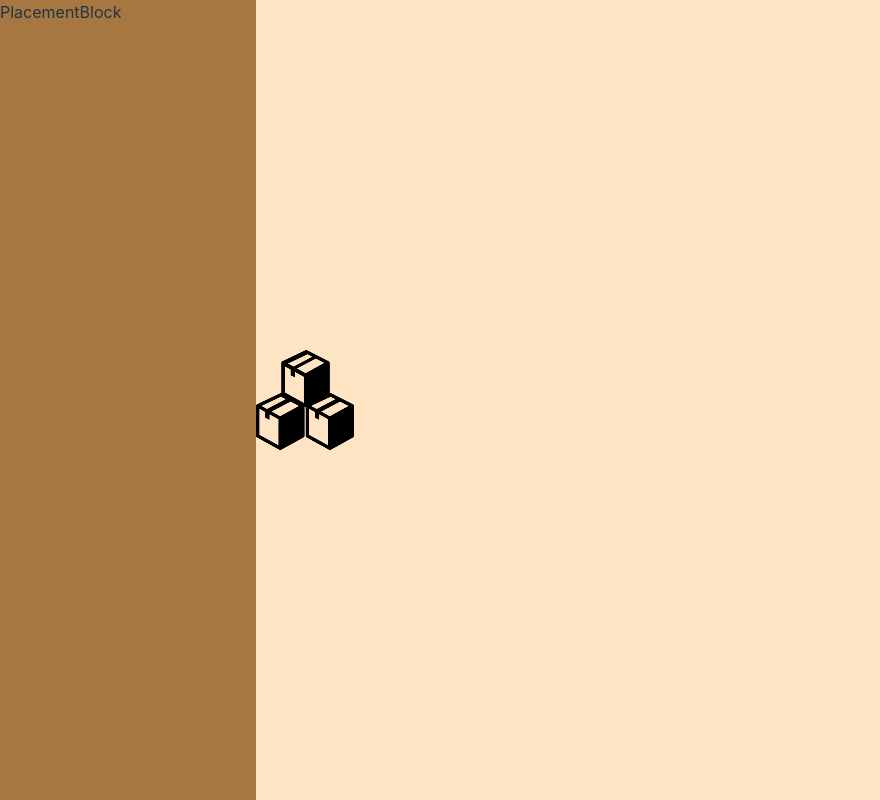
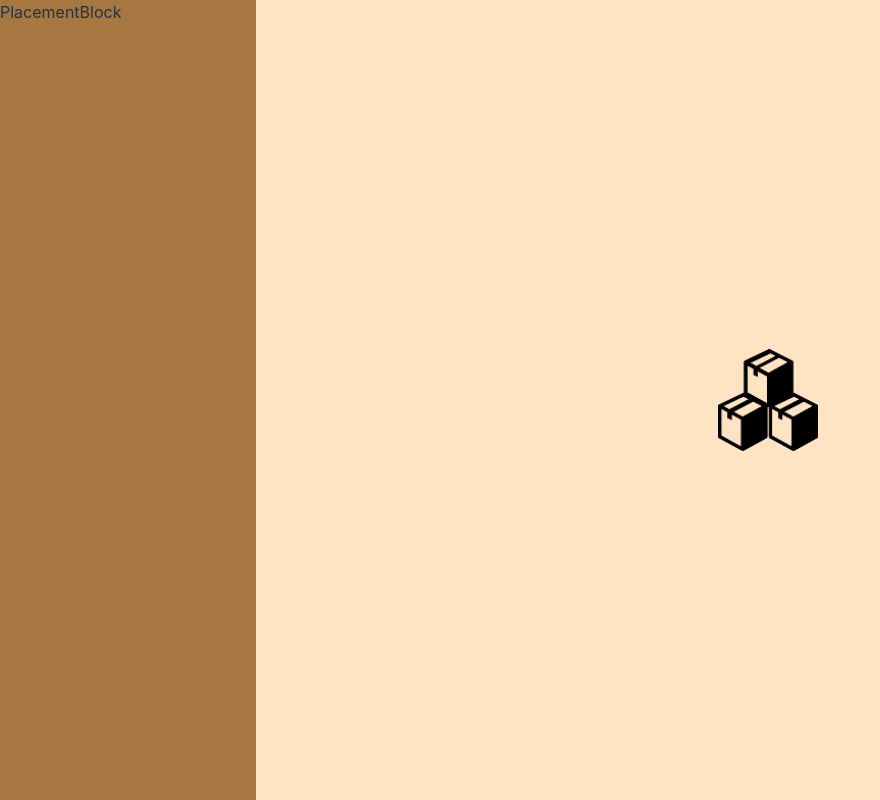
Before and after one commit to 5goto/StockProject, a React (Vite) app in the folder frontend/: page / in a window 1280 px wide. Shown: the whole page, without its empty margins (0-880 px from the left). Built offline with nearby package versions, Linux system fonts and the light colour scheme.

Commit message:
feet(frontend): Add simple hint component

```diff
--- a/frontend/src/UI/hint/Hint.module.css
+++ b/frontend/src/UI/hint/Hint.module.css
@@ -1,10 +1,12 @@
 .hint {
-  flex: 1;
+  flex: 1 1 80%;
   background-color: #ffe4c4;
 
-  margin: 0;
   display: flex;
-  place-items: center;
-  min-height: 100vh;
-  width: 300px;
+  align-items: center;
+  justify-content: center;
 }
+
+.hintImg {
+  width: 100px;
+}
--- a/frontend/src/UI/hint/Hint.tsx
+++ b/frontend/src/UI/hint/Hint.tsx
@@ -4,7 +4,7 @@ import stockPng from '../../assets/stock.png';
 export const Hint = () => {
   return (
     <div className={styles.hint}>
-      <img src={stockPng} alt="stock" />
+      <img className={styles.hintImg} src={stockPng} alt="stock" />
     </div>
   );
 };
--- a/frontend/src/features/placement/PlacementBlock.tsx
+++ b/frontend/src/features/placement/PlacementBlock.tsx
@@ -1,5 +1,10 @@
-import React from 'react';
 import styles from './PlacementBlock.module.css';
+
+const mock = [
+  { id: 1, name: 'Stock A', floor: 1 },
+  { id: 2, name: 'Stock B', floor: 1 },
+  { id: 3, name: 'Stock C', floor: 2 },
+];
 
 export default function PlacementBlock() {
   return <div className={styles.placementBlock}>PlacementBlock</div>;
```
